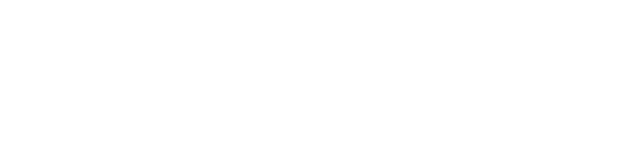
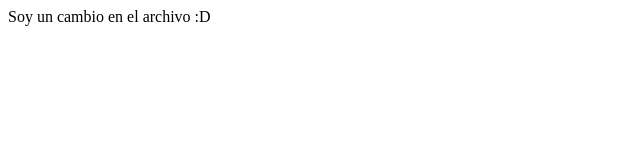
Before and after one commit to santroc/mi_repositorio, a plain HTML site: page index.html in a window 1280 px wide. Shown: the whole page, without its empty margins (0-640 px from the left). Drawn offline with Linux system fonts and the light colour scheme.

Commit message:
Agregado contenido de body

```diff
--- a/index.html
+++ b/index.html
@@ -5,6 +5,6 @@
 	<title>Document</title>
 </head>
 <body>
-
+Soy un cambio en el archivo :D
 </body>
 </html>
```
